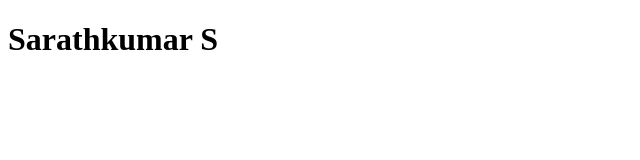
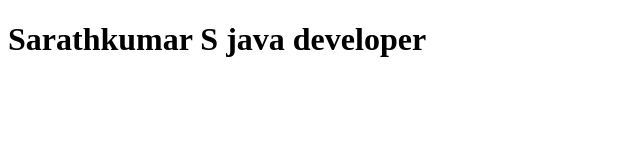
Before and after one commit to Sarathkumar459/demo, a plain HTML site: page index.html in a window 1280 px wide. Shown: the whole page, without its empty margins (0-640 px from the left). Drawn offline with Linux system fonts and the light colour scheme.

```diff
--- a/index.html
+++ b/index.html
@@ -6,6 +6,6 @@
     <title>Document</title>
 </head>
 <body>
-    <h1>Sarathkumar S</h1>
+    <h1>Sarathkumar S java developer</h1>
 </body>
 </html>
```
